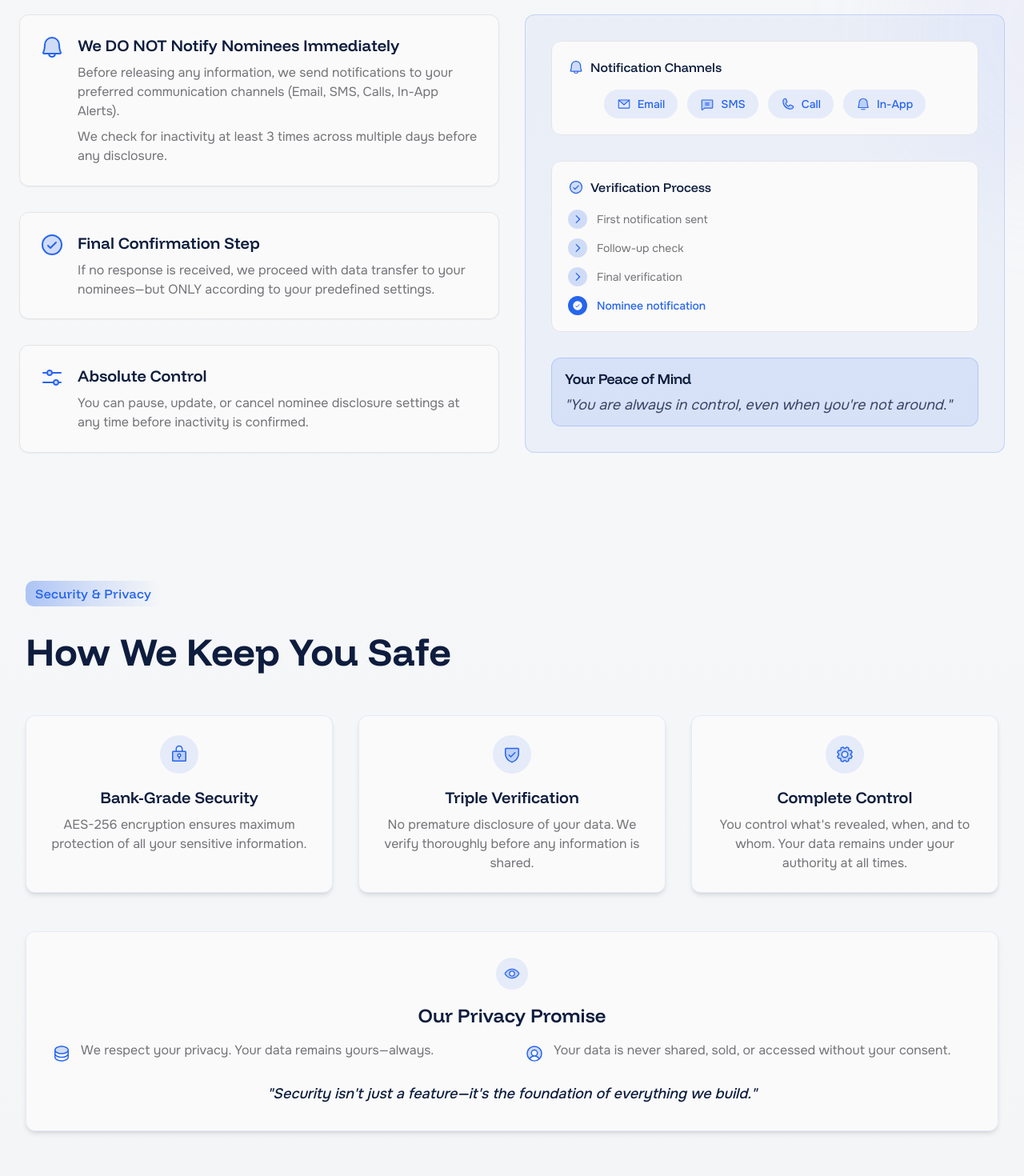
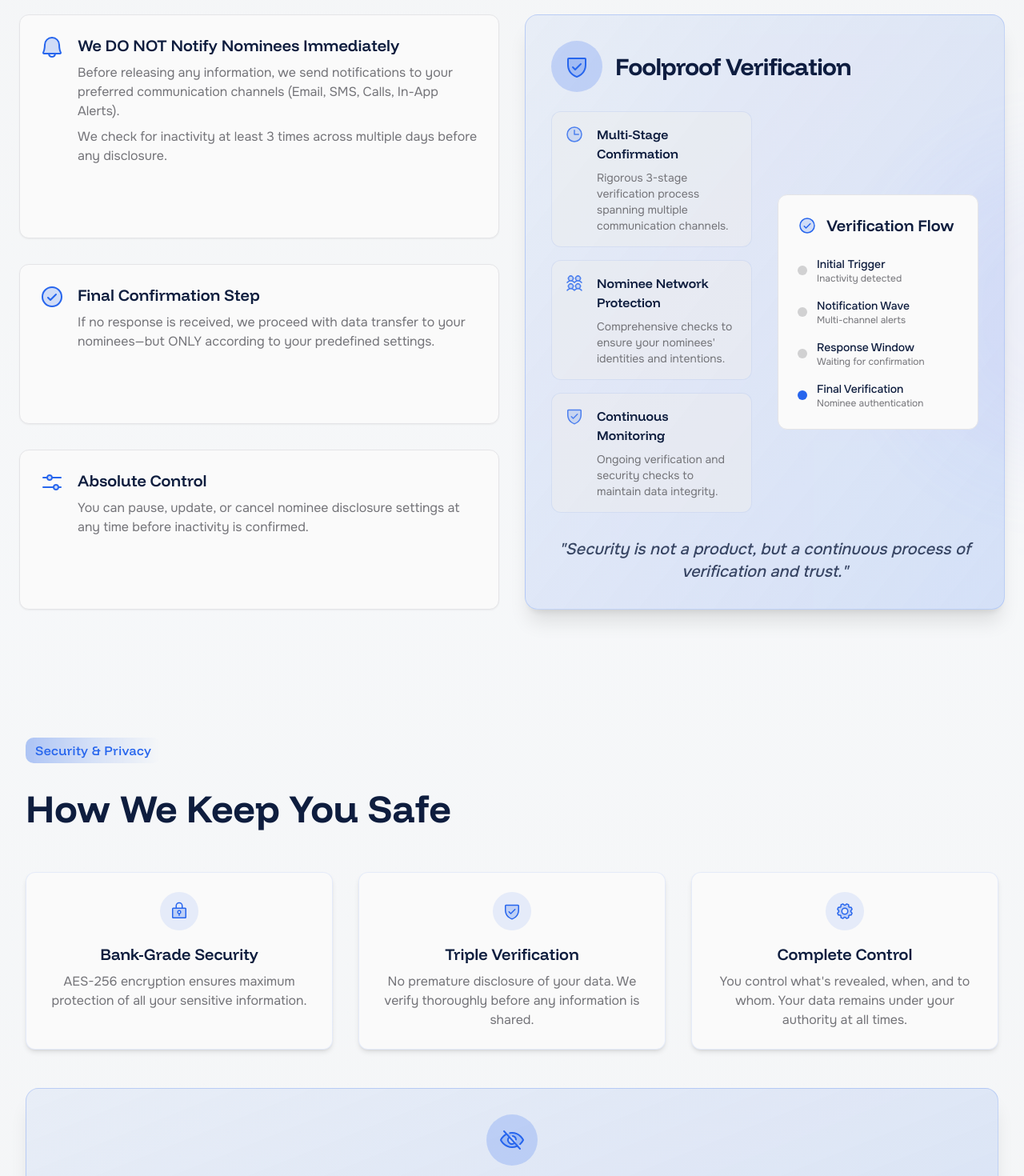
Before and after one commit to Webdevava/sn_test, a Next.js app: page / in a window 1280 px wide. Shown: the part 6600-8070 px from the top of the page at 80% size. Built offline with nearby package versions, Linux system fonts and the light colour scheme; no server answers.

Commit message:
Test CI/CD pipeline

```diff
--- a/app/globals.css
+++ b/app/globals.css
@@ -32,7 +32,7 @@ body {
     --chart-3: 197 37% 24%;
     --chart-4: 43 74% 66%;
     --chart-5: 27 87% 67%;
-    --radius: 0.5rem;
+    --radius: 0.25rem;
   }
   .dark {
     --background: 0 0% 3.9%;
--- a/components/landing/cta.jsx
+++ b/components/landing/cta.jsx
@@ -1,27 +1,13 @@
 "use client";
 import { motion } from "framer-motion";
-import { useRef } from "react";
 import { Button } from "@/components/ui/button";
-import { ArrowRight } from "@phosphor-icons/react/dist/ssr";
 import Link from "next/link";
 import AuthDialog from "../dialogs/auth/auth-dialog";
+import { ArrowRight } from "@phosphor-icons/react";
 
 export default function CTASection() {
-  const sectionRef = useRef(null);
-  const sectionVariants = {
-    hidden: { opacity: 0, y: 20 },
-    visible: {
-      opacity: 1,
-      y: 0,
-      transition: {
-        duration: 0.6,
-        ease: "easeOut",
-      },
-    },
-  };
-
   return (
-    <section ref={sectionRef} className="relative" id="cta">
+    <section className="relative  ">
       {/* Split background */}
       <div className="absolute inset-0">
         <div className="h-1/2 bg-transparent"></div>
@@ -30,48 +16,49 @@ export default function CTASection() {
 
       <div className="container mx-auto px-4 relative">
         <motion.div
-          variants={sectionVariants}
-          initial="hidden"
-          whileInView="visible"
+          initial={{ opacity: 0, y: 20 }}
+          whileInView={{ opacity: 1, y: 0 }}
+          transition={{ duration: 0.6, ease: "easeOut" }}
           viewport={{ once: true, amount: 0.2 }}
-          className="max-w-7xl mx-auto bg-popover rounded-lg border border-primary/20 shadow-lg p-6 md:p-8 lg:p-10"
+          className="max-w-6xl mx-auto bg-white rounded-2xl border border-primary/20 shadow-2xl overflow-hidden"
         >
-          <div className="text-center space-y-6 md:space-y-8">
-            {/* Heading */}
-            <div className="space-y-4">
-              <div className="bg-gradient-to-r from-primary/35 via-primary/15 to-transparent w-fit mx-auto px-3 py-1 rounded-md">
-                <h2 className="text-sm md:text-base font-medium text-primary tracking-wide">
-                  Take Control
-                </h2>
-              </div>
-              <h1 className="text-3xl sm:text-4xl lg:text-5xl font-bold leading-tight text-foreground">
-                Your Wealth, Your Decisions, Your Control
-              </h1>
-              <p className="text-base md:text-lg text-muted-foreground max-w-2xl mx-auto">
-                Take charge of your financial legacy today. Keep your information safe, and ensure it reaches the right hands at the right time.
-              </p>
+          <div className="p-8 md:p-12 lg:p-16 text-center">
+            <div className="inline-block bg-primary/10 text-primary px-4 py-1.5 rounded-full mb-4 text-sm font-medium">
+              Take Control
             </div>
-            {/* CTA Buttons */}
-            <div className="flex flex-col sm:flex-row items-center justify-center gap-4 md:gap-6">
+
+            <h2 className="text-3xl md:text-4xl lg:text-5xl font-bold text-gray-900 mb-4 leading-tight">
+              Your Wealth, Your Decisions, Your Control
+            </h2>
+
+            <p className="text-base md:text-lg text-gray-600 max-w-2xl mx-auto mb-8">
+              Take charge of your financial legacy today. Keep your information safe, and ensure it reaches the right hands at the right time.
+            </p>
+
+            <div className="flex flex-col sm:flex-row justify-center gap-4">
               <AuthDialog type="signup">
                 <Button
                   size="lg"
-                  className="bg-primary text-white hover:bg-primary/90 w-full sm:w-64 py-6 px-8 rounded-lg font-medium flex items-center justify-center gap-2 transition-all shadow-md hover:shadow-lg"
+                  className="bg-primary text-white hover:bg-primary/90 px-8 py-3 rounded-lg font-semibold flex items-center justify-center gap-2"
                 >
-                  <span>Sign Up Here</span>
-                  <ArrowRight size={18} weight="bold" />
+                  Sign Up Here
+                  <ArrowRight className="w-5 h-5" />
                 </Button>
               </AuthDialog>
-              <Link href="#process">
+
+              <Link href="#process" className="w-full sm:w-auto">
                 <Button
-                  size="lg"
                   variant="outline"
-                  className="w-full sm:w-64 py-6 px-8 rounded-lg font-medium flex items-center justify-center gap-2 border-primary/30 text-primary hover:bg-primary/10 transition-all"
+                  className="w-full sm:w-auto border-primary/30 text-primary hover:bg-primary/10 px-8 py-3 rounded-lg font-semibold flex items-center justify-center gap-2"
                 >
-                  <span>See How It Works</span>
-                  <ArrowRight size={18} weight="bold" />
+                  See How It Works
+                  <ArrowRight className="w-5 h-5" />
                 </Button>
               </Link>
+            </div>
+
+            <div className="mt-8 text-sm text-gray-500">
+              <p>Secure Your Financial Future with Confidence</p>
             </div>
           </div>
         </motion.div>
--- a/components/landing/pricing.jsx
+++ b/components/landing/pricing.jsx
@@ -5,6 +5,7 @@ import { Check, X, CaretUp, Crown, Star, Table, Calendar } from "@phosphor-icons
 import { Button } from "@/components/ui/button";
 import { Tabs, TabsContent, TabsList, TabsTrigger } from "@/components/ui/tabs";
 import React, { useRef, useState } from "react";
+import AuthDialog from "../dialogs/auth/auth-dialog";
 
 export default function PricingSection() {
   const sectionRef = useRef(null);
@@ -359,6 +360,7 @@ export default function PricingSection() {
 
                     {/* CTA Button */}
                     <div className="p-4 sm:p-6 pt-0">
+                      <AuthDialog type="signup">
                       <Button
                         className={`w-full py-3 sm:py-4 rounded-lg font-medium text-xs sm:text-sm
                           ${isActive
@@ -368,7 +370,7 @@ export default function PricingSection() {
                             : "bg-muted text-foreground hover:bg-muted/80"}`}
                       >
                         {index === 0 ? "Sign Up Free" : isActive ? "Get Started Now" : "Select Plan"}
-                      </Button>
+                      </Button></AuthDialog>
                       <p className={`text-center text-xs mt-2 ${index === 1 ? "text-white/80" : "text-muted-foreground"}`}>
                         {index === 0 ? "No payment required" : "No credit card required for 14-day trial"}
                       </p>
--- a/components/landing/security.jsx
+++ b/components/landing/security.jsx
@@ -6,9 +6,11 @@ import {
   LockKey,
   ShieldCheck,
   Gear,
-  Eye,
+  EyeSlash,
   Database,
   UserCircle,
+  CheckCircle,
+  Lock,
 } from "@phosphor-icons/react/dist/ssr";
 import { Card, CardContent } from "@/components/ui/card";
 
@@ -52,7 +54,6 @@ export default function SecuritySection() {
           initial="hidden"
           whileInView="visible"
           viewport={{ once: true, amount: 0.2 }}
-          className=""
         >
           {/* Heading */}
           <motion.div
@@ -135,37 +136,89 @@ export default function SecuritySection() {
             </Card>
           </motion.div>
 
-          {/* Privacy Promises */}
+          {/* Enhanced Privacy Promises */}
           <motion.div
             variants={itemVariants}
-            className="bg-card p-6 md:p-8 rounded-lg border border-primary/10 shadow-md"
+            className="bg-gradient-to-br from-primary/5 via-primary/10 to-primary/15 p-6 md:p-8 rounded-2xl border border-primary/20 shadow-xl relative overflow-hidden"
           >
-            <div className="flex items-center justify-center mb-4">
-              <div className="w-10 h-10 bg-primary/10 rounded-full flex items-center justify-center">
-                <Eye size={20} weight="duotone" className="text-primary" />
+            {/* Subtle background pattern */}
+            <div className="absolute inset-0 opacity-10 pointer-events-none">
+              <svg
+                width="100%"
+                height="100%"
+                xmlns="http://www.w3.org/2000/svg"
+                className="text-primary"
+              >
+                <defs>
+                  <pattern id="privacy-pattern" patternUnits="userSpaceOnUse" width="100" height="100">
+                    <path
+                      d="M0 0 L100 0 L0 100 Z"
+                      fill="currentColor"
+                      fillOpacity="0.1"
+                    />
+                    <path
+                      d="M100 0 L0 100 L100 100 Z"
+                      fill="currentColor"
+                      fillOpacity="0.1"
+                    />
+                  </pattern>
+                </defs>
+                <rect width="100%" height="100%" fill="url(#privacy-pattern)" />
+              </svg>
+            </div>
+
+            {/* Content */}
+            <div className="relative z-10">
+              <div className="flex items-center justify-center mb-6">
+                <div className="w-16 h-16 bg-primary/20 rounded-full flex items-center justify-center">
+                  <EyeSlash size={32} weight="duotone" className="text-primary" />
+                </div>
               </div>
-            </div>
-            <h3 className="text-xl md:text-2xl font-semibold text-foreground mb-4 text-center">
-              Our Privacy Promise
-            </h3>
-            <div className="grid grid-cols-1 md:grid-cols-2 gap-6 md:gap-8">
-              <div className="flex items-start gap-3">
-                <Database size={24} className="text-primary flex-shrink-0 mt-1" weight="duotone" />
-                <p className="text-sm md:text-base text-muted-foreground">
-                  We respect your privacy. Your data remains yours—always.
-                </p>
+              <h3 className="text-2xl md:text-3xl font-bold text-foreground mb-6 text-center tracking-tight">
+                Our Unbreakable Privacy Commitment
+              </h3>
+
+              <div className="grid grid-cols-1 md:grid-cols-2 gap-6 md:gap-8 mb-6">
+                {[
+                  {
+                    icon: <Database size={28} weight="duotone" />,
+                    title: "Data Sovereignty",
+                    description: "Your data is exclusively yours. We never compromise on ownership or access."
+                  },
+                  {
+                    icon: <UserCircle size={28} weight="duotone" />,
+                    title: "Total Confidentiality",
+                    description: "Zero third-party sharing. Your information remains strictly confidential."
+                  },
+                  {
+                    icon: <Lock size={28} weight="duotone" />,
+                    title: "Consent-First Approach",
+                    description: "Every data interaction requires your explicit, informed consent."
+                  },
+                  {
+                    icon: <CheckCircle size={28} weight="duotone" />,
+                    title: "Transparency Guaranteed",
+                    description: "Full visibility into how, when, and why your data might be used."
+                  }
+                ].map((item, index) => (
+                  <div
+                    key={index}
+                    className="bg-background/50 p-4 rounded-lg border border-primary/10 flex items-start gap-4 hover:shadow-md transition-all duration-300"
+                  >
+                    <div className="text-primary opacity-80">{item.icon}</div>
+                    <div>
+                      <h4 className="text-base font-semibold text-foreground mb-2">{item.title}</h4>
+                      <p className="text-sm text-muted-foreground">{item.description}</p>
+                    </div>
+                  </div>
+                ))}
               </div>
-              <div className="flex items-start gap-3">
-                <UserCircle size={24} className="text-primary flex-shrink-0 mt-1" weight="duotone" />
-                <p className="text-sm md:text-base text-muted-foreground">
-                  Your data is never shared, sold, or accessed without your consent.
-                </p>
+
+              <div className="text-center">
+                <blockquote className="text-lg md:text-xl font-medium text-foreground italic opacity-80 mx-auto">
+                  "Privacy isn't a feature we add—it's the core principle we never compromise."
+                </blockquote>
               </div>
-            </div>
-            <div className="mt-6 text-center">
-              <p className="text-base md:text-lg font-medium text-foreground italic">
-                "Security isn't just a feature—it's the foundation of everything we build."
-              </p>
             </div>
           </motion.div>
         </motion.div>
--- a/components/landing/verification.jsx
+++ b/components/landing/verification.jsx
@@ -10,7 +10,10 @@ import {
   EnvelopeSimple,
   ChatText,
   Phone,
-  BellSimple
+  BellSimple,
+  ShieldCheck,
+  Clock,
+  UsersFour
 } from "@phosphor-icons/react";
 import { Alert, AlertDescription, AlertTitle } from "@/components/ui/alert";
 import { Badge } from "@/components/ui/badge";
@@ -64,7 +67,7 @@ export default function NotificationsVerificationSection() {
           </motion.div>
 
           {/* Main content */}
-          <div className="grid md:grid-cols-2 gap-8">
+          <div className="grid lg:grid-cols-2 gap-8">
             {/* Left column with cards */}
             <div className="space-y-8 grid">
               {/* No Immediate Notification */}
@@ -129,86 +132,135 @@ export default function NotificationsVerificationSection() {
             </div>
 
             {/* Right column with redesigned illustration and emphasis */}
-            <div className="flex flex-col justify-center">
-              <div className="p-8 bg-primary/5 rounded-xl border border-primary/20">
-                {/* Verification illustration - redesigned with a better notification visualization */}
-                <div className="mb-8">
-                  <div className="bg-card p-5 rounded-lg border border-border">
-                    <h4 className="font-medium text-foreground mb-4 flex items-center">
-                      <Bell weight="duotone" className="text-primary mr-2" size={20} />
-                      Notification Channels
-                    </h4>
+            <div className="bg-gradient-to-br from-primary/5 via-primary/10 to-primary/15 rounded-2xl border border-primary/20 shadow-xl overflow-hidden">
 
-                    <div className="flex flex-wrap items-center justify-center gap-3">
-                      <div className="flex items-center bg-primary/10 px-4 py-2 rounded-full">
-                        <EnvelopeSimple size={18} className="text-primary mr-2" weight="duotone" />
-                        <span className="text-sm font-medium text-primary">Email</span>
+
+            <div className="p-8 relative z-10">
+              {/* Background Pattern */}
+              <div className="absolute inset-0 opacity-10 pointer-events-none">
+                <svg
+                  width="100%"
+                  height="100%"
+                  xmlns="http://www.w3.org/2000/svg"
+                  className="text-primary"
+                >
+                  <defs>
+                    <pattern id="verification-pattern" patternUnits="userSpaceOnUse" width="100" height="100">
+                      <path
+                        d="M0 0 L100 0 L0 100 Z"
+                        fill="currentColor"
+                        fillOpacity="0.1"
+                      />
+                      <path
+                        d="M100 0 L0 100 L100 100 Z"
+                        fill="currentColor"
+                        fillOpacity="0.1"
+                      />
+                    </pattern>
+                  </defs>
+                  <rect width="100%" height="100%" fill="url(#verification-pattern)" />
+                </svg>
               </div>
 
-                      <div className="flex items-center bg-primary/10 px-4 py-2 rounded-full">
-                        <ChatText size={18} className="text-primary mr-2" weight="duotone" />
-                        <span className="text-sm font-medium text-primary">SMS</span>
+              <div className="flex items-center mb-6">
+                    <div className="w-16 h-16 bg-primary/20 rounded-full flex items-center justify-center mr-4">
+                      <ShieldCheck size={32} weight="duotone" className="text-primary" />
+                    </div>
+                    <h3 className="text-2xl md:text-3xl font-bold text-foreground tracking-tight">
+                      Foolproof Verification
+                    </h3>
                   </div>
 
-                      <div className="flex items-center bg-primary/10 px-4 py-2 rounded-full">
-                        <Phone size={18} className="text-primary mr-2" weight="duotone" />
-                        <span className="text-sm font-medium text-primary">Call</span>
+              {/* Content Container */}
+              <div className="relative z-20 grid md:grid-cols-2 gap-8 items-center">
+                {/* Left Column - Detailed Explanation */}
+                <div>
+
+
+                  <div className="space-y-4">
+                    {[
+                      {
+                        icon: <Clock size={24} weight="duotone" />,
+                        title: "Multi-Stage Confirmation",
+                        description: "Rigorous 3-stage verification process spanning multiple communication channels."
+                      },
+                      {
+                        icon: <UsersFour size={24} weight="duotone" />,
+                        title: "Nominee Network Protection",
+                        description: "Comprehensive checks to ensure your nominees' identities and intentions."
+                      },
+                      {
+                        icon: <ShieldCheck size={24} weight="duotone" />,
+                        title: "Continuous Monitoring",
+                        description: "Ongoing verification and security checks to maintain data integrity."
+                      }
+                    ].map((item, index) => (
+                      <div
+                        key={index}
+                        className="flex items-start gap-4 p-4 bg-background/50 rounded-lg border border-primary/10 hover:shadow-md transition-all duration-300"
+                      >
+                        <div className="text-primary opacity-80">{item.icon}</div>
+                        <div>
+                          <h4 className="text-base font-semibold text-foreground mb-2">{item.title}</h4>
+                          <p className="text-sm text-muted-foreground">{item.description}</p>
                         </div>
-
-                      <div className="flex items-center bg-primary/10 px-4 py-2 rounded-full">
-                        <BellSimple size={18} className="text-primary mr-2" weight="duotone" />
-                        <span className="text-sm font-medium text-primary">In-App</span>
+                      </div>
+                    ))}
                   </div>
                 </div>
 
+                {/* Right Column - Verification Flow */}
+                <div className="bg-card p-6 rounded-xl border border-border">
+                  <h4 className="text-xl font-semibold text-foreground mb-6 flex items-center">
+                    <CheckCircle weight="duotone" className="text-primary mr-3" size={24} />
+                    Verification Flow
+                  </h4>
+
+                  <div className="space-y-4">
+                    {[
+                      {
+                        step: "Initial Trigger",
+                        description: "Inactivity detected",
+                        status: "pending"
+                      },
+                      {
+                        step: "Notification Wave",
+                        description: "Multi-channel alerts",
+                        status: "pending"
+                      },
+                      {
+                        step: "Response Window",
+                        description: "Waiting for confirmation",
+                        status: "pending"
+                      },
+                      {
+                        step: "Final Verification",
+                        description: "Nominee authentication",
+                        status: "completed"
+                      }
+                    ].map((item, index) => (
+                      <div key={index} className="flex items-center">
+                        <div className={`w-3 h-3 mr-3 rounded-full ${
+                          item.status === 'completed'
+                            ? 'bg-primary'
+                            : 'bg-muted-foreground/30'
+                        }`} />
+                        <div>
+                          <p className="font-medium text-foreground text-sm">{item.step}</p>
+                          <p className="text-xs text-muted-foreground">{item.description}</p>
                         </div>
                       </div>
-
-
-
-                {/* Verification Timeline - redesigned to match card style */}
-                <div className="my-8 bg-card p-5 rounded-lg border border-border">
-                  <h4 className="font-medium text-foreground mb-4 flex items-center">
-                    <CheckCircle weight="duotone" className="text-primary mr-2" size={20} />
-                    Verification Process
-                  </h4>
-                  <div className="space-y-3">
-                    <div className="flex items-center">
-                      <div className="w-6 h-6 rounded-full bg-primary/20 flex items-center justify-center mr-3">
-                        <CaretRight size={14} className="text-primary" weight="bold" />
-                      </div>
-                      <p className="text-sm text-muted-foreground">First notification sent</p>
-                    </div>
-                    <div className="flex items-center">
-                      <div className="w-6 h-6 rounded-full bg-primary/20 flex items-center justify-center mr-3">
-                        <CaretRight size={14} className="text-primary" weight="bold" />
-                      </div>
-                      <p className="text-sm text-muted-foreground">Follow-up check</p>
-                    </div>
-                    <div className="flex items-center">
-                      <div className="w-6 h-6 rounded-full bg-primary/20 flex items-center justify-center mr-3">
-                        <CaretRight size={14} className="text-primary" weight="bold" />
-                      </div>
-                      <p className="text-sm text-muted-foreground">Final verification</p>
-                    </div>
-                    <div className="flex items-center">
-                      <div className="w-6 h-6 rounded-full bg-primary flex items-center justify-center mr-3">
-                        <CheckCircle size={14} className="text-white" weight="fill" />
-                      </div>
-                      <p className="text-sm font-medium text-primary">Nominee notification</p>
+                    ))}
                   </div>
                 </div>
               </div>
 
               {/* Quote */}
-                                <Alert className="bg-primary/10 border-primary/20">
-                  <AlertTitle className="text-foreground font-semibold text-lg">
-                    Your Peace of Mind
-                  </AlertTitle>
-                  <AlertDescription className="text-foreground/80 text-lg italic">
-                    "You are always in control, even when you're not around."
-                  </AlertDescription>
-                </Alert>
+              <div className="mt-8 text-center">
+                <blockquote className="text-lg md:text-xl font-medium text-foreground italic opacity-80 max-w-2xl mx-auto">
+                  "Security is not a product, but a continuous process of verification and trust."
+                </blockquote>
+              </div>
             </div>
           </div>
           </div>
```
Also changed, not shown: app/page.tsx (+13 -11 lines), components/landing/hero.jsx (+18 -11 lines), components/landing/navbar.jsx (+8 -8 lines). Lines whose indentation alone changed are shown as unchanged.
